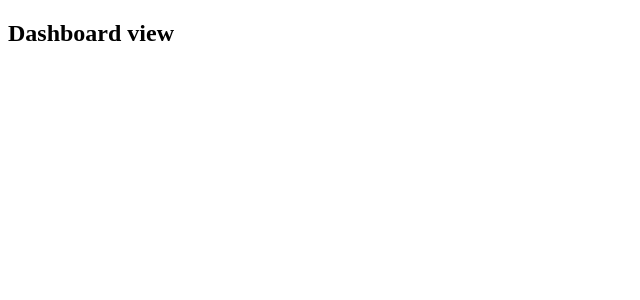
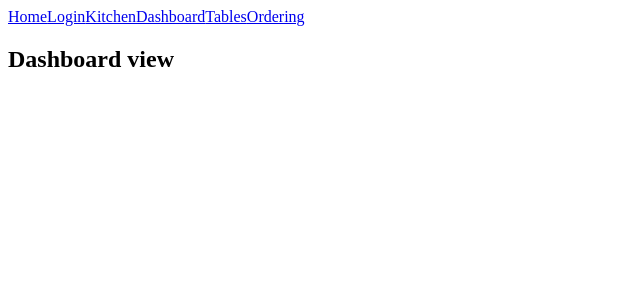
Before and after one commit to julia-melnik/pizzeria-portal, a React (Create React App) app: page / in a window 1280 px wide. Shown: the top 300 px of the page, without its empty margins (0-640 px from the left). Built offline with nearby package versions, Linux system fonts and the light colour scheme.

Commit message:
add pagenav

```diff
--- a/src/components/layout/MainLayout/MainLayout.js
+++ b/src/components/layout/MainLayout/MainLayout.js
@@ -1,10 +1,12 @@
 import React from 'react';
 import PropTypes from 'prop-types';
+import PageNav from '../PageNav/PageNav';
 
 
 const MainLayout = ({children}) => (
   <div>
     <main>
+    <PageNav />
       {children}
     </main>
   </div>
--- /dev/null
+++ b/src/components/layout/PageNav/PageNav.js
@@ -0,0 +1,21 @@
+import React from 'react';
+import { NavLink } from 'react-router-dom';
+
+
+const PageNav = () => (
+    <div>
+        <nav>
+            <NavLink exact to={`${process.env.PUBLIC_URL}/`} activeClassName='active'>Home</NavLink>
+            <NavLink to={`${process.env.PUBLIC_URL}/login`} activeClassName='active'>Login</NavLink>
+            <NavLink to={`${process.env.PUBLIC_URL}/kitchen`} activeClassName='active'>Kitchen</NavLink>
+            <NavLink to={`${process.env.PUBLIC_URL}/dashboard`} activeClassName='active'>Dashboard</NavLink>
+            <NavLink to={`${process.env.PUBLIC_URL}/tables`} activeClassName='active'>Tables</NavLink>
+            <NavLink to={`${process.env.PUBLIC_URL}/ordering`} activeClassName='active'>Ordering</NavLink>
+        </nav>
+    </div>
+
+);
+
+
+
+export default PageNav;
```
